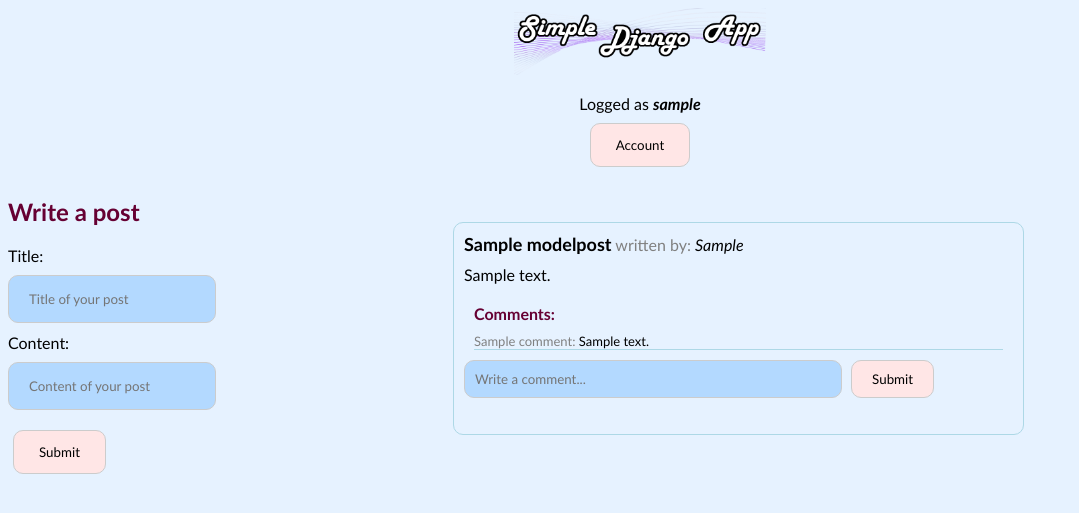
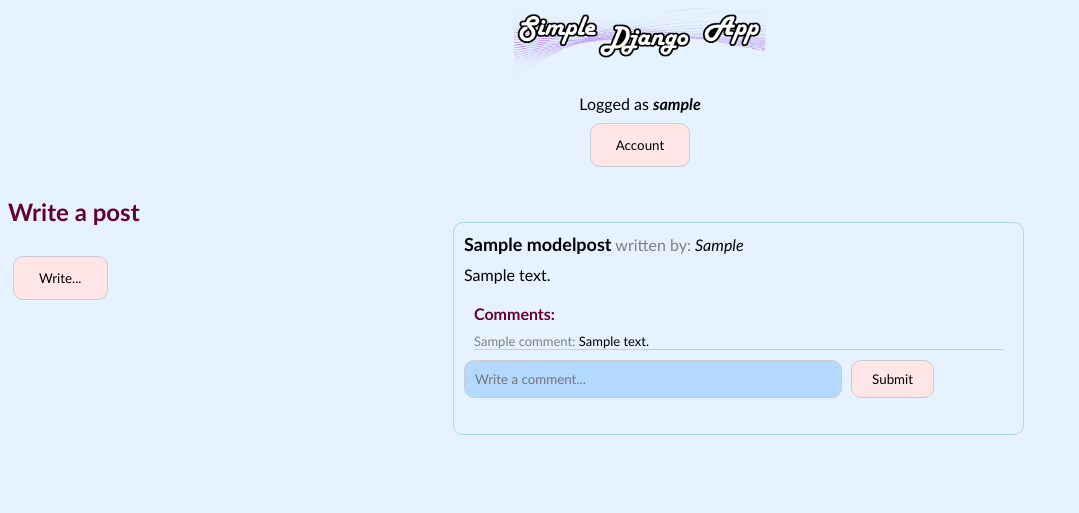
Before and after one commit to Jendzej/authenticationapp, a Django app: page /posts/ in a window 1280 px wide. Shown: the top 513 px of the page, without its empty margins (0-1079 px from the left). Run offline with Django 4.2, Linux system fonts and the light colour scheme; a user stored in the database is signed in; tables that the repository leaves empty hold one stand-in row (values such as "Sample post").

Commit message:
Adding new endpoint (posts/adding)

```diff
--- a/mainapp/posts/forms.py
+++ b/mainapp/posts/forms.py
@@ -1,4 +1,4 @@
-from django.forms import ModelForm, TextInput
+from django.forms import ModelForm, TextInput, Textarea
 from .models import ModelPost, Comment
 
 
@@ -7,8 +7,8 @@
         model = ModelPost
         fields = ['title', 'content']
         widgets = {
-            'title': TextInput(attrs={'class': "post_add", 'placeholder': 'Title of your post'}),
-            'content': TextInput(attrs={'class': "post_add", 'placeholder': 'Content of your post'})
+            'title': TextInput(attrs={'class': "post_add_t", 'placeholder': 'Title of your post'}),
+            'content': Textarea(attrs={'class': "post_add_c", 'placeholder': 'Content of your post'})
         }
 
 
--- a/mainapp/posts/urls.py
+++ b/mainapp/posts/urls.py
@@ -3,4 +3,5 @@
 
 urlpatterns = [
     path('', views.index, name='posts'),
+    path('adding/', views.adding_post, name='adding')
 ]
--- a/mainapp/posts/views.py
+++ b/mainapp/posts/views.py
@@ -33,3 +33,20 @@
         'comment': comment,
     }
     return render(request, 'posts/posts_index.html', context)
+
+
+def adding_post(request):
+    if request.method == "POST":
+        form = PostForm(request.POST)
+        if form.is_valid():
+            form = form.save(commit=False)
+            form.user = request.user
+            form.save()
+            return render(request, 'posts/posts_index.html')
+    else:
+        form = PostForm()
+
+    context = {
+        'form': form
+    }
+    return render(request, 'posts/posts_add.html', context)
--- a/mainapp/static/styles/stylesheet.css
+++ b/mainapp/static/styles/stylesheet.css
@@ -12,7 +12,7 @@
     margin: 20px 5px 10px 10px;
 }
 
-button {
+button, .sub_input {
     font-family:"Trebuchet MS", "Trebuchet MS";
     background-color: #FFE6E6;
     padding: 13px 25px;
@@ -24,7 +24,7 @@
     /*width: 6%;*/
 }
 
-input {
+input, .post_add_c {
     background-color: #B3D9FF;
     text-align: left;
     border-radius: 10px;
@@ -157,3 +157,22 @@
 .title_and_author_of_post {
     margin-bottom: 10px;
 }
+
+.adding_page {
+    text-align: center;
+}
+
+.post_add_t {
+    width: 30%;
+    margin: 20px 20px 20px 20px;
+    text-align: center;
+}
+
+.post_add_c {
+    width: 30%;
+    margin: 20px 20px 20px 20px;
+    height: 200px;
+    line-height: 20px;
+    padding: 10px 10px 10px 10px;
+
+}
--- a/mainapp/templates/posts/posts_index.html
+++ b/mainapp/templates/posts/posts_index.html
@@ -4,27 +4,16 @@
 
 {% if user.is_authenticated %}
 <div class="posts_page">
+        <div class="adding_menu">
+                <h2>Write a post</h2>
+                <a href="{% url 'adding' %}">
+                    <button>
+                        Write...
+                    </button>
 
-    <form method="POST">
-        <div class="adding_menu">
-            {% csrf_token %}
+                </a>
+        </div>
 
-                <h2>Write a post</h2>
-                {% csrf_token %}
-                {% for field in form %}
-                    <div class="post_tag">
-                        {{ field.label_tag }}<br>
-                    </div>
-                    <div class="adding_post">
-                        {{ field }} <br>
-                    </div>
-                {% endfor %}
-
-            <button>
-                Submit
-            </button>
-        </div>
-    </form>
 
         <div id="single_post">
         {% block list_posts %}
```
Also changed, not shown: mainapp/templates/posts/posts_add.html (+27 -0 lines).
